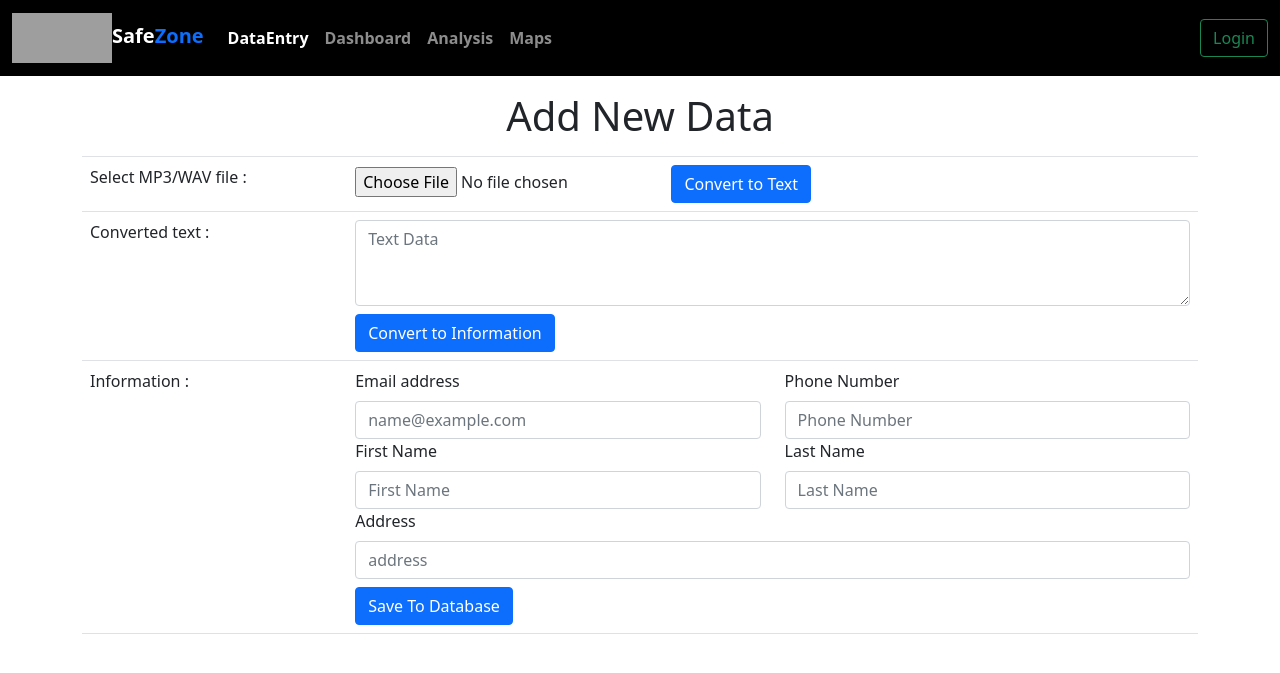
After one commit to Rajsoni03/SafeZone, a Django app: page /dataEntry/speech2text in a window 1280 px wide. The commit adds this page. Shown: the top 673 px of the page. Run offline with Django 3.2, Linux system fonts and the light colour scheme; grey boxes are pictures that could not be loaded.

Commit message:
speech2text completed

```diff
--- /dev/null
+++ b/DataEntry/templates/DataEntry/dataEntry.html
@@ -0,0 +1,53 @@
+{% extends 'Main/base.html' %}
+{% block dataEntry %} active {% endblock %}
+{% block content %}
+<div class="container">
+    <h1 class="text-center m-3">Add New Data</h1>
+    <table class="table" cellspacing="0" cellpadding="0">
+        <tr style="border-top:1px solid #dee2e6;">
+            <td valign=top> Select MP3/WAV file : </td>
+            <td valign=top>
+                <form action="/dataEntry/speech2text" method="post" enctype="multipart/form-data" id="uploads">{% csrf_token %}
+                    <input name="file" type="file" required />
+                    <input type="submit" name="action" value="Convert to Text" class="btn btn-primary">
+                </form>
+            </td>
+        </tr>
+        <tr>
+            <td> Converted text : </td>
+            <td>
+                <form action="/dataEntry/text2analysis" method="post" enctype="multipart/form-data" id="uploads">{% csrf_token %}
+                    <textarea class="form-control" placeholder='Text Data' rows="3" name="textData">{{text}}</textarea>
+                    <input type="submit" name="action" value="Convert to Information" class="btn btn-primary mt-2">
+                </form>
+            </td>
+        </tr>
+        <tr>
+            <td> Information : </td>
+            <td>
+                <div>
+                    <form action="/dataEntry/save2db" method="post" enctype="multipart/form-data" id="uploads">{% csrf_token %}
+                        <div class="row">
+                            <div class="col-6">
+                                <label for="email" class="form-label">Email address</label>
+                                <input type="email" class="form-control" id="email" placeholder="name@example.com">
+                                <label for="fname" class="form-label">First Name</label>
+                                <input type="text" class="form-control" id="fname" placeholder="First Name">
+                            </div>
+                            <div class="col-6">
+                                <label for="phone" class="form-label">Phone Number</label>
+                                <input type="tel" class="form-control" id="phone" placeholder="Phone Number">
+                                <label for="lname" class="form-label">Last Name</label>
+                                <input type="text" class="form-control" id="lname" placeholder="Last Name">
+                            </div>
+                        </div>
+                        <label for="address" class="form-label">Address</label>
+                        <input type="text" class="form-control" id="address" placeholder="address">
+                        <button class="btn btn-primary mt-2" type="submit" name="create"><span class="fa fa-refresh"></span> Save To Database</button>
+                    </form>
+                </div>
+            </td>
+        </tr>
+    </table>
+</div>
+{% endblock %}
--- a/DataEntry/urls.py
+++ b/DataEntry/urls.py
@@ -0,0 +1,7 @@
+from django.urls import path
+from . import views
+
+urlpatterns = [
+	path('', views.dataEntry),
+	path('speech2text', views.speech2text)
+]
--- a/DataEntry/views.py
+++ b/DataEntry/views.py
@@ -1,3 +1,39 @@
 from django.shortcuts import render
+from django.conf import settings
+import os
+import speech_recognition as sr
+from django.core.files.storage import default_storage
+
+
+
+rec=sr.Recognizer()
+
 
 # Create your views here.
+def dataEntry(request):
+	return render(request, "DataEntry/dataEntry.html")
+
+
+def speech2text(request):
+	text = ""
+	if (request.method == 'POST'):
+		f = request.FILES['file']
+
+		with default_storage.open(f.name, 'wb+') as destination:
+		    for chunk in f.chunks():
+		        destination.write(chunk)
+		File_name = os.path.join(settings.MEDIA_URL, f.name)
+		cwd = os.getcwd()
+		print(cwd+File_name)
+		File_path = cwd+File_name
+		with sr.AudioFile(File_path) as source:
+		    audio_data = rec.record(source)
+		try:
+		    text=rec.recognize_google(audio_data)
+		except Exception as e:
+		    print (e)
+
+	params = {
+		'text' : text
+	}
+	return render(request, "DataEntry/dataEntry.html", params)
--- a/Main/templates/Main/base.html
+++ b/Main/templates/Main/base.html
@@ -30,6 +30,9 @@
             <div class="collapse navbar-collapse" id="navbarSupportedContent">
                 <ul class="navbar-nav me-auto mb-2 mb-lg-0">
                     <li class="nav-item">
+                        <a class="nav-link {% block dataEntry %}{% endblock %}" href='/dataEntry'><b>DataEntry</b></a>
+                    </li>
+                    <li class="nav-item">
                         <a class="nav-link {% block dashboard %}{% endblock %}" href='/analysis/dashboard'><b>Dashboard</b></a>
                     </li>
                     <li class='nav-item '>
--- a/SafeZone/urls.py
+++ b/SafeZone/urls.py
@@ -22,4 +22,5 @@ urlpatterns = [
     path('analysis/', include('Analysis.urls')),
     path('map/', include('Map.urls')),
     # path('API/', include('API.urls')),
+    path('dataEntry/', include('DataEntry.urls')),
 ]
--- a/requirements.txt
+++ b/requirements.txt
@@ -3,3 +3,4 @@ django_heroku
 Werkzeug
 whitenoise
 gunicorn
+SpeechRecognition
```
Also changed, not shown: 3 other files.
